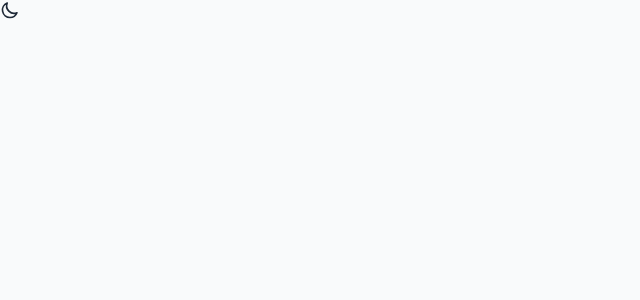
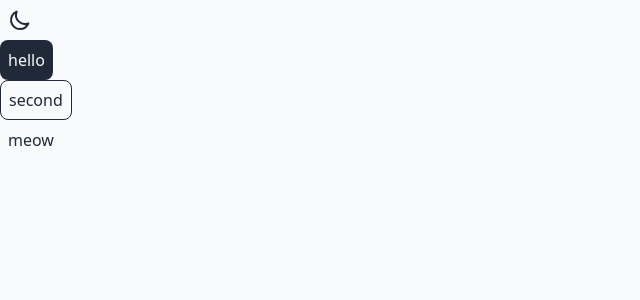
Before and after one commit to rafiksh/portfolio, a Next.js app: page / in a window 1280 px wide. Shown: the top 300 px of the page, without its empty margins (0-640 px from the left). Built offline with nearby package versions, Linux system fonts and the light colour scheme.

Commit message:
wip: test cases

```diff
--- a/pages/index.tsx
+++ b/pages/index.tsx
@@ -1,6 +1,15 @@
 import { useEffect, useState } from "react";
 import Head from "next/head";
 import { useTheme } from "next-themes";
+
+import {
+  IconButton,
+  PrimaryButton,
+  SecondaryButton,
+  TextButton,
+} from "../components/buttons/buttons.styled";
+import { MoonIcon } from "../assets/icons/moon.icon";
+import { SunIcon } from "../assets/icons/sun.icon";
 
 export default function Home() {
   const [ismounted, setIsMounted] = useState(false);
@@ -16,37 +25,17 @@ export default function Home() {
         <meta name="description" content="Software Engineer" />
         <link rel="icon" href="/favicon.ico" />
       </Head>
-      <button
-        aria-label="Toggle Dark Mode"
-        type="button"
-        onClick={() => setTheme(resolvedTheme === "dark" ? "light" : "dark")}
-      >
-        {ismounted && (
-          <svg
-            xmlns="http://www.w3.org/2000/svg"
-            viewBox="0 0 24 24"
-            fill="none"
-            stroke="currentColor"
-            className="w-5 h-5 text-gray-800 dark:text-gray-200"
-          >
-            {resolvedTheme === "dark" ? (
-              <path
-                strokeLinecap="round"
-                strokeLinejoin="round"
-                strokeWidth={2}
-                d="M12 3v1m0 16v1m9-9h-1M4 12H3m15.364 6.364l-.707-.707M6.343 6.343l-.707-.707m12.728 0l-.707.707M6.343 17.657l-.707.707M16 12a4 4 0 11-8 0 4 4 0 018 0z"
-              />
-            ) : (
-              <path
-                strokeLinecap="round"
-                strokeLinejoin="round"
-                strokeWidth={2}
-                d="M20.354 15.354A9 9 0 018.646 3.646 9.003 9.003 0 0012 21a9.003 9.003 0 008.354-5.646z"
-              />
-            )}
-          </svg>
-        )}
-      </button>
+      {ismounted && (
+        <IconButton
+          aria-label="Toggle Dark Mode"
+          onClick={() => setTheme(resolvedTheme === "dark" ? "light" : "dark")}
+          icon={resolvedTheme === "dark" ? <SunIcon /> : <MoonIcon />}
+        />
+      )}
+
+      <PrimaryButton title="hello" />
+      <SecondaryButton title="second" />
+      <TextButton title="meow" />
     </div>
   );
 }
```
